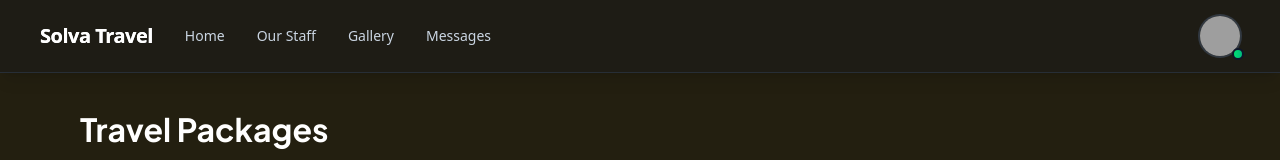
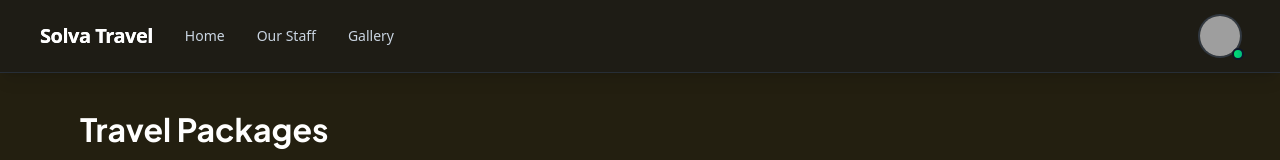
Before and after one commit to Tawan151766/solva-travel, a Next.js app: page / in a window 1280 px wide. Shown: the top 160 px of the page. Built offline with nearby package versions, Linux system fonts and the light colour scheme; grey boxes are pictures that could not be loaded.

Commit message:
fix: menu

```diff
--- a/src/components/layout/navbar/MobileMenu.jsx
+++ b/src/components/layout/navbar/MobileMenu.jsx
@@ -19,7 +19,7 @@ export function MobileMenu({ isOpen, onClose }) {
               onClick={onClose}
             >
               <svg
-                className={`w-5 h-5 ${item.iconColor} group-hover:scale-110 transition-transform duration-300`}
+                className={`w-5 h-5 text-white group-hover:scale-110 transition-transform duration-300`}
                 fill="currentColor"
                 viewBox="0 0 256 256"
               >
--- a/src/components/pages/home/CustomTourModal.jsx
+++ b/src/components/pages/home/CustomTourModal.jsx
@@ -53,14 +53,14 @@ export default function CustomTourModal({ isOpen, onClose }) {
             </div>
           </div>
           <div className="grid grid-cols-2 gap-2">
-            <div>
+            {/* <div>
               <label className="block mb-1 text-sm">งบประมาณ</label>
               <input
                 type="number"
                 className="w-full px-3 py-2 rounded-lg bg-[#4a4221] text-white border-none"
                 placeholder="5000"
               />
-            </div>
+            </div> */}
             <div>
               <label className="block mb-1 text-sm">จำนวนคน</label>
               <input
--- a/src/data/menuItems.js
+++ b/src/data/menuItems.js
@@ -18,10 +18,10 @@ export const menuItems = [
     icon: "M216,40H40A16,16,0,0,0,24,56V200a16,16,0,0,0,16,16H216a16,16,0,0,0,16-16V56A16,16,0,0,0,216,40ZM156,88a12,12,0,1,1-12,12A12,12,0,0,1,156,88Zm60,112H40V160l52-52a8,8,0,0,1,11.31,0L144,148.69l20-20a8,8,0,0,1,11.31,0L216,169.37V200Z",
     iconColor: "text-purple-400"
   },
-  {
-    name: "Messages",
-    href: "#",
-    icon: "M224,48H32a8,8,0,0,0-8,8V192a16,16,0,0,0,16,16H216a16,16,0,0,0,16-16V56A8,8,0,0,0,224,48ZM203.43,64,128,133.15,52.57,64ZM216,192H40V74.19l82.59,75.71a8,8,0,0,0,10.82,0L216,74.19V192Z",
-    iconColor: "text-rose-400"
-  }
+  // {
+  //   name: "Messages",
+  //   href: "#",
+  //   icon: "M224,48H32a8,8,0,0,0-8,8V192a16,16,0,0,0,16,16H216a16,16,0,0,0,16-16V56A8,8,0,0,0,224,48ZM203.43,64,128,133.15,52.57,64ZM216,192H40V74.19l82.59,75.71a8,8,0,0,0,10.82,0L216,74.19V192Z",
+  //   iconColor: "text-rose-400"
+  // }
 ];
```
